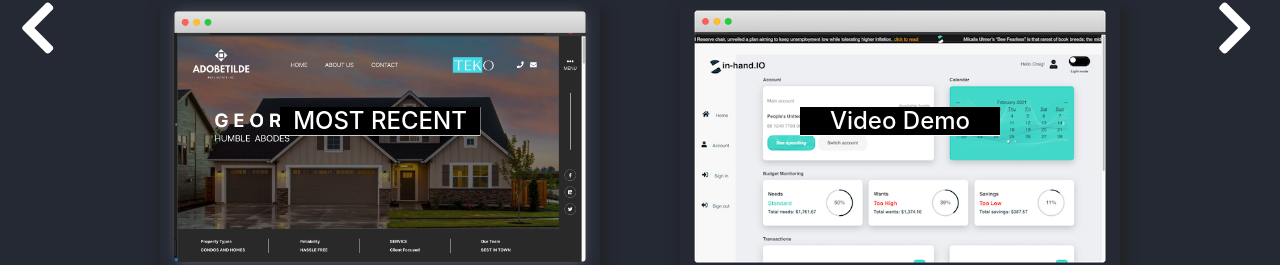
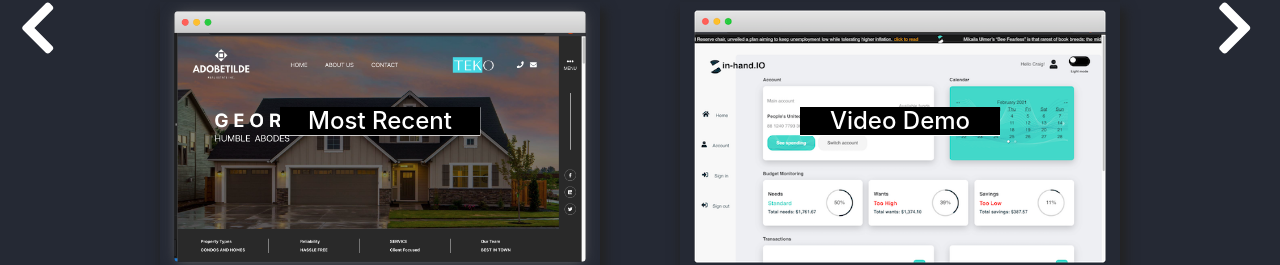
Before and after one commit to jblack186/Jamison-new-portfolio-site, a React (Create React App) app: page /dashboard in a window 1280 px wide. Shown: the part 376-641 px from the top of the page. Built offline with nearby package versions, Linux system fonts and the light colour scheme.

Commit message:
fixed most recent

```diff
--- a/src/Dashboard.js
+++ b/src/Dashboard.js
@@ -350,7 +350,7 @@ const Dashboard = () => {
                    transition={{ delay: 1.8, duration: .5}}
           >
                         <div className={ react === true ? 'project-item' : 'dont-show'}>
-                        <h4 className='recent'>MOST RECENT </h4>
+                        <h4 className='recent'>Most Recent </h4>
               <img src={Adobe} />
               <motion.div className='proj-hover' whileHover={{opacity: 1}}
               alt='food app'
```
Also changed, not shown: 59 other files (tests, documents, lock files or other folders).
